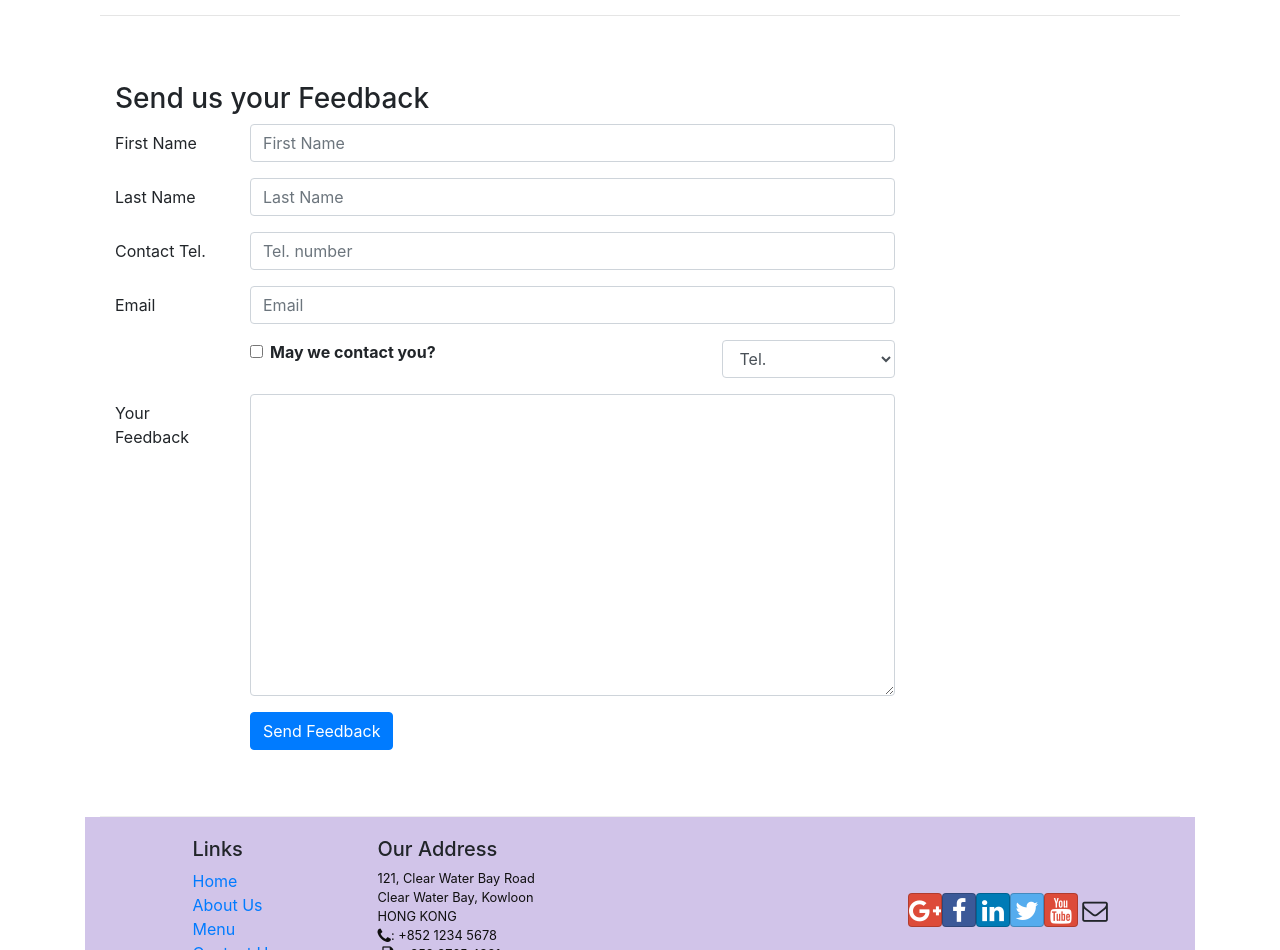
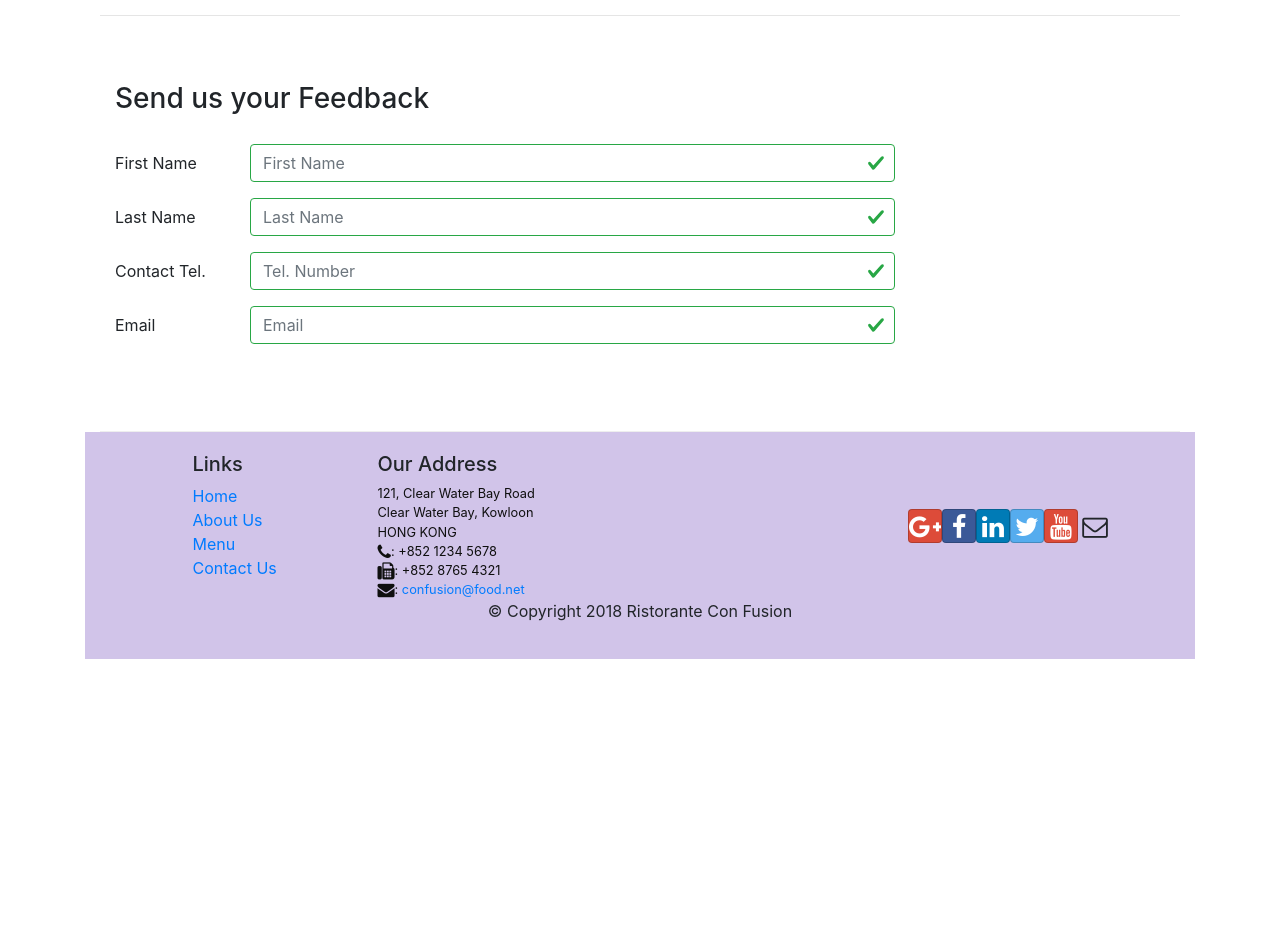
Before and after one commit to rumanstheddy/coursera-react-frontend, a React (Create React App) app: page /contactus in a window 1280 px wide. Shown: the part 840-1790 px from the top of the page. After the commit the page ends 1499 px from the top, so only its background shows below. Built offline with nearby package versions, Linux system fonts and the light colour scheme.

Commit message:
controlled form validation

```diff
--- a/src/components/ContactComponent.js
+++ b/src/components/ContactComponent.js
@@ -8,10 +8,12 @@
   Label,
   Input,
   Col,
+  Row,
+  FormFeedback,
 } from "reactstrap";
 import { Link } from "react-router-dom";
 
-class Contact extends React.Component {
+class Contact extends Component {
   constructor(props) {
     super(props);
 
@@ -23,6 +25,12 @@
       agree: false,
       contactType: "Tel.",
       message: "",
+      touched: {
+        firstname: false,
+        lastname: false,
+        telnum: false,
+        email: false,
+      },
     };
   }
 
@@ -42,7 +50,50 @@
     event.preventDefault();
   };
 
+  handleBlur = (field) => (evt) => {
+    this.setState({
+      touched: { ...this.state.touched, [field]: true },
+    });
+  };
+
+  validate(firstname, lastname, telnum, email) {
+    const errors = {
+      firstname: "",
+      lastname: "",
+      telnum: "",
+      email: "",
+    };
+
+    if (this.state.touched.firstname && firstname.length < 3)
+      errors.firstname = "First Name should be >= 3 characters";
+    else if (this.state.touched.firstname && firstname.length > 10)
+      errors.firstname = "First Name should be <= 10 characters";
+
+    if (this.state.touched.lastname && lastname.length < 3)
+      errors.lastname = "Last Name should be >= 3 characters";
+    else if (this.state.touched.lastname && lastname.length > 10)
+      errors.lastname = "Last Name should be <= 10 characters";
+
+    const reg = /^\d+$/;
+    if (this.state.touched.telnum && !reg.test(telnum))
+      errors.telnum = "Tel. Number should contain only numbers";
+
+    if (
+      this.state.touched.email &&
+      email.split("").filter((x) => x === "@").length !== 1
+    )
+      errors.email = "Email should contain a @";
+
+    return errors;
+  }
+
   render() {
+    const errors = this.validate(
+      this.state.firstname,
+      this.state.lastname,
+      this.state.telnum,
+      this.state.email
+    );
     return (
       <div className="container">
         <div className="row row-content">
@@ -120,8 +171,12 @@
                     name="firstname"
                     placeholder="First Name"
                     value={this.state.firstname}
+                    valid={errors.firstname === ""}
+                    invalid={errors.firstname !== ""}
+                    onBlur={this.handleBlur("firstname")}
                     onChange={this.handleInputChange}
                   />
+                  <FormFeedback>{errors.firstname}</FormFeedback>
                 </Col>
               </FormGroup>
               <FormGroup row>
@@ -135,8 +190,12 @@
                     name="lastname"
                     placeholder="Last Name"
                     value={this.state.lastname}
+                    valid={errors.lastname === ""}
+                    invalid={errors.lastname !== ""}
+                    onBlur={this.handleBlur("lastname")}
                     onChange={this.handleInputChange}
                   />
+                  <FormFeedback>{errors.lastname}</FormFeedback>
                 </Col>
               </FormGroup>
               <FormGroup row>
@@ -148,10 +207,14 @@
                     type="tel"
                     id="telnum"
                     name="telnum"
-                    placeholder="Tel. number"
+                    placeholder="Tel. Number"
                     value={this.state.telnum}
+                    valid={errors.telnum === ""}
+                    invalid={errors.telnum !== ""}
+                    onBlur={this.handleBlur("telnum")}
                     onChange={this.handleInputChange}
                   />
+                  <FormFeedback>{errors.telnum}</FormFeedback>
                 </Col>
               </FormGroup>
               <FormGroup row>
@@ -165,56 +228,12 @@
                     name="email"
                     placeholder="Email"
                     value={this.state.email}
+                    valid={errors.email === ""}
+                    invalid={errors.email !== ""}
+                    onBlur={this.handleBlur("email")}
                     onChange={this.handleInputChange}
                   />
-                </Col>
-              </FormGroup>
-              <FormGroup row>
-                <Col md={{ size: 6, offset: 2 }}>
-                  <FormGroup check>
-                    <Label check>
-                      <Input
-                        type="checkbox"
-                        name="agree"
-                        checked={this.state.agree}
-                        onChange={this.handleInputChange}
-                      />{" "}
-                      <strong>May we contact you?</strong>
-                    </Label>
-                  </FormGroup>
-                </Col>
-                <Col md={{ size: 3, offset: 1 }}>
-                  <Input
-                    type="select"
-                    name="contactType"
-                    value={this.state.contactType}
-                    onChange={this.handleInputChange}
-                  >
-                    <option>Tel.</option>
-                    <option>Email</option>
-                  </Input>
-                </Col>
-              </FormGroup>
-              <FormGroup row>
-                <Label htmlFor="message" md={2}>
-                  Your Feedback
-                </Label>
-                <Col md={10}>
-                  <Input
-                    type="textarea"
-                    id="message"
-                    name="message"
-                    rows="12"
-                    value={this.state.message}
-                    onChange={this.handleInputChange}
-                  ></Input>
-                </Col>
-              </FormGroup>
-              <FormGroup row>
-                <Col md={{ size: 10, offset: 2 }}>
-                  <Button type="submit" color="primary">
-                    Send Feedback
-                  </Button>
+                  <FormFeedback>{errors.email}</FormFeedback>
                 </Col>
               </FormGroup>
             </Form>
```
Also changed, not shown: 1 other file (tests, documents, lock files or other folders).
